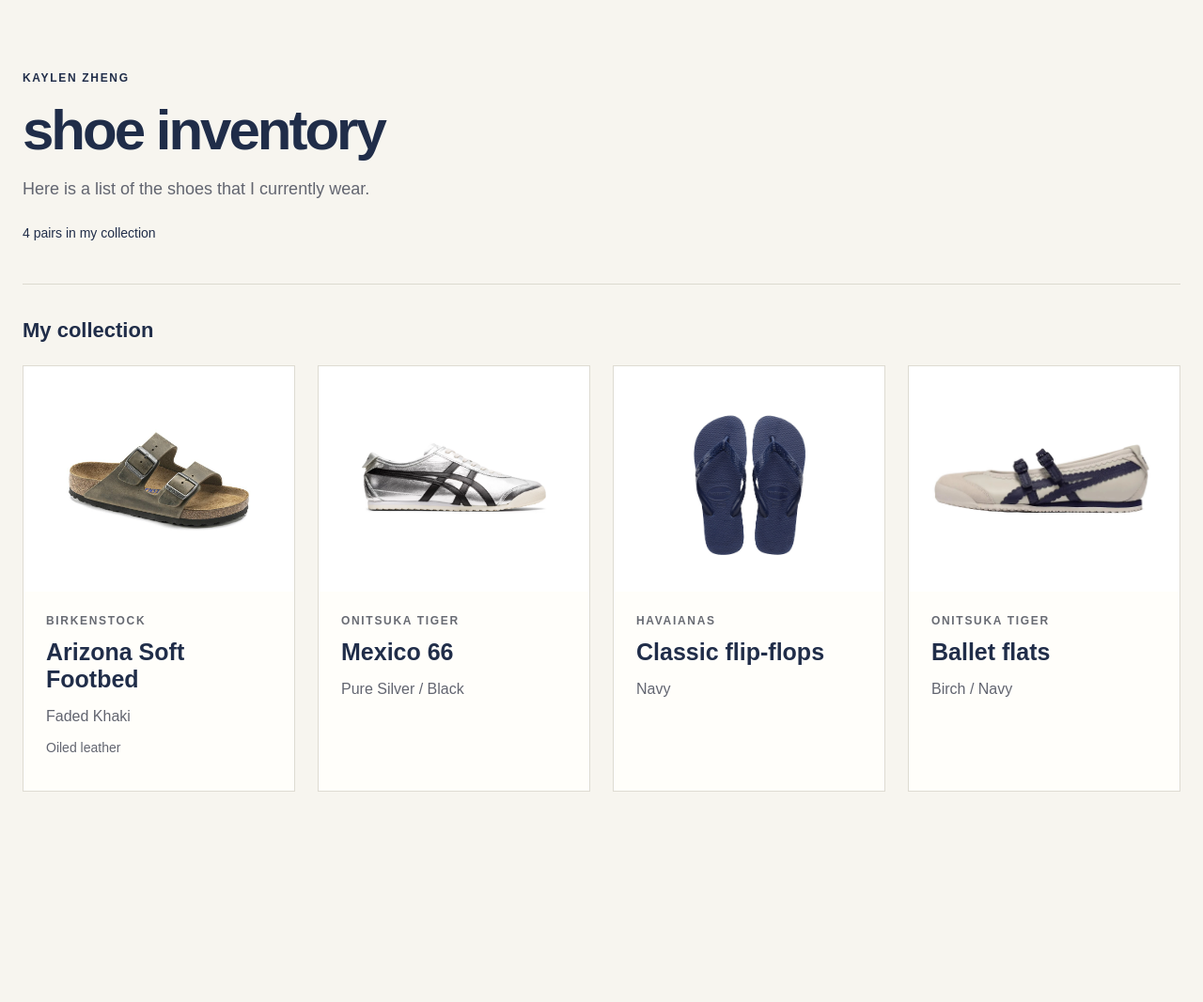
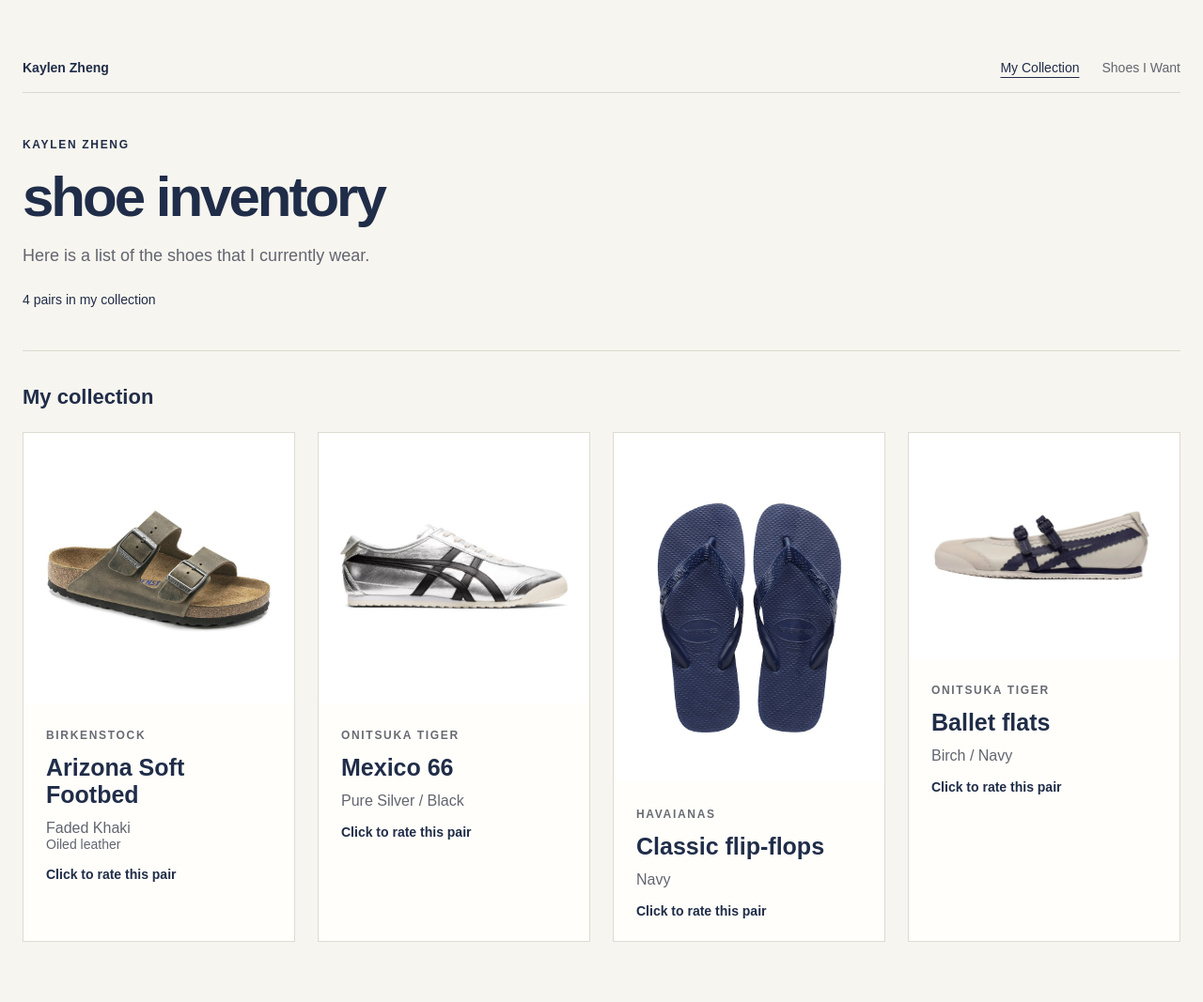
Before and after one commit to kaylenzheng02/dsd-proj2, a Flask app: page /index in a window 1280 px wide. Shown: the whole page at 94% size. Before the commit the page ends 843 px from the top, so only its background shows below. Run offline with Flask 3, Linux system fonts and the light colour scheme.

Commit message:
more pages

```diff
--- a/app.py
+++ b/app.py
@@ -38,6 +38,27 @@ shoes = [
     },
 ]
 
+wishlist_shoes = [
+    {
+        "brand": "Onitsuka Tiger",
+        "style": "Mexico 66",
+        "colorway": "Silver / Black",
+        "image": "images/mexico-66-silver-black.jpg",
+    },
+    {
+        "brand": "Onitsuka Tiger",
+        "style": "Mexico 66",
+        "colorway": "Silver / White",
+        "image": "images/mexico-66-silver-clean.webp",
+    },
+    {
+        "brand": "Onitsuka Tiger",
+        "style": "Mexico 66",
+        "colorway": "Silver / Off White",
+        "image": "images/mexico-66-silver.jpg",
+    },
+]
+
 
 @app.route("/")
 def home():
@@ -48,3 +69,8 @@ def home():
 @app.route("/inventory")
 def index():
     return render_template("index.html", shoes=shoes)
+
+
+@app.route("/wishlist")
+def wishlist():
+    return render_template("wishlist.html", shoes=wishlist_shoes)
--- a/static/script.js
+++ b/static/script.js
@@ -0,0 +1,83 @@
+const cards = document.querySelectorAll(".shoe-card");
+const dialog = document.querySelector("#shoe-dialog");
+const dialogImage = document.querySelector("#dialog-image");
+const dialogBrand = document.querySelector("#dialog-brand");
+const dialogTitle = document.querySelector("#dialog-title");
+const dialogColorway = document.querySelector("#dialog-colorway");
+const dialogMaterial = document.querySelector("#dialog-material");
+const ratingStatus = document.querySelector("#rating-status");
+const ratingStars = document.querySelectorAll(".rating-star");
+const closeButton = document.querySelector(".dialog-close");
+
+function readRating(shoeId) {
+  try {
+    const savedRating = Number(localStorage.getItem(`shoe-rating-${shoeId}`));
+    return Number.isInteger(savedRating) && savedRating >= 1 && savedRating <= 5
+      ? savedRating
+      : 0;
+  } catch (error) {
+    console.error("Unable to read the saved shoe rating.", error);
+    return 0;
+  }
+}
+
+function updateCardRating(card, rating) {
+  const summary = card.querySelector(".rating-summary");
+  summary.textContent = rating ? `${"★".repeat(rating)}${"☆".repeat(5 - rating)} · ${rating}/5` : "Click to rate this pair";
+}
+
+function updateStarSelection(rating) {
+  ratingStars.forEach((star) => {
+    const isSelected = Number(star.dataset.rating) <= rating;
+    star.classList.toggle("is-selected", isSelected);
+    star.setAttribute("aria-pressed", String(Number(star.dataset.rating) === rating));
+  });
+}
+
+let selectedCard;
+
+cards.forEach((card) => {
+  updateCardRating(card, readRating(card.dataset.shoeId));
+
+  card.addEventListener("click", () => {
+    selectedCard = card;
+    dialogImage.src = card.dataset.image;
+    dialogImage.alt = `${card.dataset.brand} ${card.dataset.style}`;
+    dialogBrand.textContent = card.dataset.brand;
+    dialogTitle.textContent = card.dataset.style;
+    dialogColorway.textContent = card.dataset.colorway;
+    dialogMaterial.textContent = card.dataset.material;
+    dialogMaterial.hidden = !card.dataset.material;
+    const rating = readRating(card.dataset.shoeId);
+    updateStarSelection(rating);
+    ratingStatus.textContent = rating ? `Your current rating: ${rating} out of 5.` : "Choose a star to rate this pair.";
+    dialog.showModal();
+  });
+});
+
+ratingStars.forEach((star) => {
+  star.addEventListener("click", () => {
+    if (!selectedCard) {
+      return;
+    }
+
+    const rating = Number(star.dataset.rating);
+    try {
+      localStorage.setItem(`shoe-rating-${selectedCard.dataset.shoeId}`, String(rating));
+      updateStarSelection(rating);
+      updateCardRating(selectedCard, rating);
+      ratingStatus.textContent = `Your rating of ${rating} out of 5 was saved in this browser.`;
+    } catch (error) {
+      console.error("Unable to save the shoe rating.", error);
+      ratingStatus.textContent = "Could not save your rating. Check browser storage permissions.";
+    }
+  });
+});
+
+closeButton.addEventListener("click", () => dialog.close());
+
+dialog.addEventListener("click", (event) => {
+  if (event.target === dialog) {
+    dialog.close();
+  }
+});
--- a/static/style.css
+++ b/static/style.css
@@ -21,10 +21,61 @@ header {
   border-bottom: 1px solid #dcd9cf;
 }
 
+.site-nav {
+  display: flex;
+  align-items: center;
+  justify-content: space-between;
+  gap: 24px;
+  margin-bottom: 48px;
+  padding-bottom: 18px;
+  border-bottom: 1px solid #dcd9cf;
+}
+
+.nav-brand,
+.nav-links a {
+  color: inherit;
+  text-decoration: none;
+}
+
+.nav-brand {
+  font-size: 14px;
+  font-weight: 700;
+}
+
+.nav-links {
+  display: flex;
+  flex-wrap: wrap;
+  gap: 24px;
+}
+
+.nav-links a {
+  color: #626570;
+  font-size: 14px;
+}
+
+.nav-links a:hover,
+.nav-links a:focus-visible,
+.nav-links a[aria-current="page"] {
+  color: #202d49;
+  text-decoration: underline;
+  text-underline-offset: 5px;
+}
+
+.home-nav {
+  position: absolute;
+  top: 32px;
+  left: 50%;
+  width: calc(100% - 48px);
+  max-width: 1232px;
+  transform: translateX(-50%);
+}
+
 .home-main {
+  position: relative;
   display: flex;
   min-height: 100vh;
   align-items: center;
+  padding-top: 90px;
 }
 
 .home-hero {
@@ -105,21 +156,54 @@ h2 {
 .collection {
   display: grid;
   grid-template-columns: repeat(4, minmax(0, 1fr));
+  grid-auto-rows: 1fr;
+  align-items: stretch;
   gap: 24px;
   margin: 0;
   padding: 0;
   list-style: none;
 }
 
+.collection > li {
+  display: flex;
+}
+
 .shoe-card {
+  display: flex;
+  width: 100%;
+  height: 100%;
+  flex-direction: column;
   overflow: hidden;
   border: 1px solid #dedbd2;
   border-radius: 0;
   background: #fffefa;
+  color: inherit;
+  cursor: pointer;
+  font: inherit;
+  padding: 0;
+  text-align: left;
+}
+
+.wishlist-card {
+  display: flex;
+  width: 100%;
+  height: 100%;
+  flex-direction: column;
+  overflow: hidden;
+  border: 1px solid #dedbd2;
+  background: #fffefa;
+}
+
+.shoe-card:hover,
+.shoe-card:focus-visible {
+  border-color: #202d49;
+  outline: 2px solid #202d49;
+  outline-offset: 2px;
 }
 
 .photo-panel {
-  height: 240px;
+  display: block;
+  flex: 0 0 240px;
   padding: 18px;
   background: white;
 }
@@ -163,7 +247,13 @@ h2 {
 }
 
 .details {
+  display: block;
+  flex: 1;
   padding: 24px;
+}
+
+.wishlist-card .details > p:not(.eyebrow) {
+  color: #626570;
 }
 
 .details .eyebrow {
@@ -171,16 +261,115 @@ h2 {
   color: #686b73;
 }
 
-h3 {
+.shoe-title {
+  display: block;
   margin: 12px 0;
   font-size: 25px;
+  font-weight: 700;
 }
 
-.details > p:not(.eyebrow) {
+.details > span:not(.eyebrow):not(.shoe-title) {
+  display: block;
   color: #626570;
 }
 
 .material {
+  font-size: 14px;
+}
+
+.rating-summary {
+  margin-top: 16px;
+  color: #202d49 !important;
+  font-size: 14px;
+  font-weight: 700;
+}
+
+.rating-dialog {
+  width: min(440px, calc(100% - 32px));
+  max-width: none;
+  padding: 0;
+  border: 1px solid #dedbd2;
+  background: #fffefa;
+  color: #202d49;
+}
+
+.rating-dialog::backdrop {
+  background: rgb(32 45 73 / 55%);
+}
+
+.dialog-content {
+  position: relative;
+  padding: 28px;
+}
+
+.dialog-close {
+  position: absolute;
+  top: 12px;
+  right: 14px;
+  border: 0;
+  background: transparent;
+  color: inherit;
+  cursor: pointer;
+  font-size: 30px;
+  line-height: 1;
+}
+
+.dialog-image {
+  display: block;
+  width: 100%;
+  height: 210px;
+  margin-bottom: 20px;
+  object-fit: contain;
+}
+
+.dialog-content .eyebrow {
+  color: #686b73;
+}
+
+.dialog-content h2 {
+  margin: 8px 0;
+}
+
+.dialog-colorway {
+  margin: 0 0 8px;
+  color: #626570;
+}
+
+.rating-picker {
+  margin: 24px 0 0;
+  padding: 0;
+  border: 0;
+}
+
+.rating-picker legend {
+  margin-bottom: 8px;
+  font-weight: 700;
+}
+
+.rating-star {
+  padding: 2px 5px;
+  border: 0;
+  background: transparent;
+  color: #c9c5ba;
+  cursor: pointer;
+  font-size: 34px;
+}
+
+.rating-star.is-selected,
+.rating-star:hover {
+  color: #d39b32;
+}
+
+.rating-star:focus-visible,
+.dialog-close:focus-visible {
+  outline: 2px solid #202d49;
+  outline-offset: 2px;
+}
+
+.rating-status {
+  min-height: 20px;
+  margin-bottom: 0;
+  color: #626570;
   font-size: 14px;
 }
 
@@ -202,6 +391,22 @@ h3 {
 @media (max-width: 480px) {
   main {
     padding: 36px 20px;
+  }
+
+  .site-nav {
+    align-items: flex-start;
+    flex-direction: column;
+    gap: 14px;
+    margin-bottom: 36px;
+  }
+
+  .home-nav {
+    top: 18px;
+    width: calc(100% - 40px);
+  }
+
+  .home-main {
+    padding-top: 96px;
   }
 
   .home-hero {
--- a/templates/index.html
+++ b/templates/index.html
@@ -8,6 +8,13 @@
 </head>
 <body>
   <main>
+    <nav class="site-nav" aria-label="Main navigation">
+      <a class="nav-brand" href="{{ url_for('home') }}">Kaylen Zheng</a>
+      <div class="nav-links">
+        <a href="{{ url_for('index') }}" aria-current="page">My Collection</a>
+        <a href="{{ url_for('wishlist') }}">Shoes I Want</a>
+      </div>
+    </nav>
     <header>
       <p class="eyebrow">Kaylen Zheng</p>
       <h1>shoe inventory</h1>
@@ -19,22 +26,51 @@
       <h2 id="collection-heading">My collection</h2>
       <ul class="collection">
         {% for shoe in shoes %}
-        <li class="shoe-card">
-          <div class="photo-panel">
-            <img src="{{ url_for('static', filename=shoe['image']) }}" alt="{{ shoe['brand'] }} {{ shoe['style'] }} in {{ shoe['colorway'] }}">
-          </div>
-          <div class="details">
-            <p class="eyebrow">{{ shoe["brand"] }}</p>
-            <h3>{{ shoe["style"] }}</h3>
-            <p>{{ shoe["colorway"] }}</p>
-            {% if shoe.get("material") %}
-            <p class="material">{{ shoe["material"] }}</p>
-            {% endif %}
-          </div>
+        <li>
+          <button class="shoe-card" type="button"
+                  data-shoe-id="{{ loop.index0 }}"
+                  data-brand="{{ shoe['brand'] }}"
+                  data-style="{{ shoe['style'] }}"
+                  data-colorway="{{ shoe['colorway'] }}"
+                  data-image="{{ url_for('static', filename=shoe['image']) }}"
+                  data-material="{{ shoe.get('material', '') }}">
+            <span class="photo-panel">
+              <img src="{{ url_for('static', filename=shoe['image']) }}" alt="">
+            </span>
+            <span class="details">
+              <span class="eyebrow">{{ shoe["brand"] }}</span>
+              <span class="shoe-title">{{ shoe["style"] }}</span>
+              <span>{{ shoe["colorway"] }}</span>
+              {% if shoe.get("material") %}
+              <span class="material">{{ shoe["material"] }}</span>
+              {% endif %}
+              <span class="rating-summary" aria-live="polite"></span>
+            </span>
+          </button>
         </li>
         {% endfor %}
       </ul>
     </section>
   </main>
+  <dialog class="rating-dialog" id="shoe-dialog" aria-labelledby="dialog-title">
+    <div class="dialog-content">
+      <button class="dialog-close" type="button" aria-label="Close rating dialog">&times;</button>
+      <img class="dialog-image" id="dialog-image" alt="">
+      <p class="eyebrow" id="dialog-brand"></p>
+      <h2 id="dialog-title"></h2>
+      <p class="dialog-colorway" id="dialog-colorway"></p>
+      <p class="material" id="dialog-material"></p>
+      <fieldset class="rating-picker">
+        <legend>Your rating</legend>
+        <div class="rating-stars" id="rating-stars">
+          {% for rating in range(1, 6) %}
+          <button class="rating-star" type="button" data-rating="{{ rating }}" aria-label="{{ rating }} out of 5 stars" aria-pressed="false">&#9733;</button>
+          {% endfor %}
+        </div>
+      </fieldset>
+      <p class="rating-status" id="rating-status" aria-live="polite"></p>
+    </div>
+  </dialog>
+  <script src="{{ url_for('static', filename='script.js') }}" defer></script>
 </body>
 </html>
```
Also changed, not shown: templates/home.html (+7 -0 lines), templates/wishlist.html (added, +45 -0 lines).
